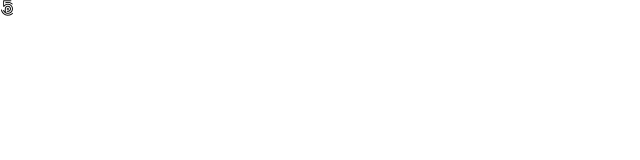
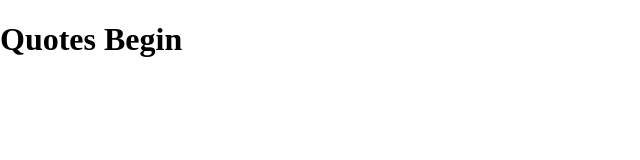
Before and after one commit to Ronald-Tavarez/Quotes, a plain HTML site: page index.html in a window 1280 px wide. Shown: the whole page, without its empty margins (0-640 px from the left). Drawn offline with Linux system fonts and the light colour scheme.

Commit message:
Added H1

```diff
--- a/index.html
+++ b/index.html
@@ -9,7 +9,8 @@
     <link rel="stylesheet" href="style.css">
 </head>
 <body>
-    <i class="fab fa-500px"></i>
+    <h1>Quotes Begin</h1>
+
     <!-- Script -->
     <script src="script.js"></script>
 </body>
```
Also changed, not shown: 1 other file.
